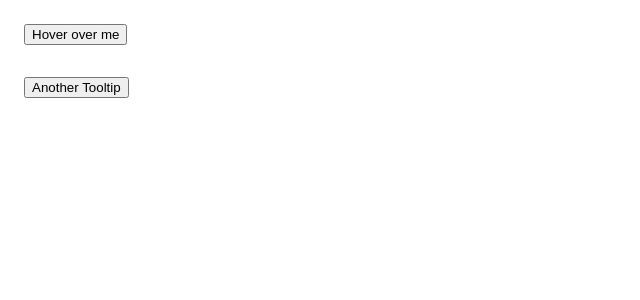
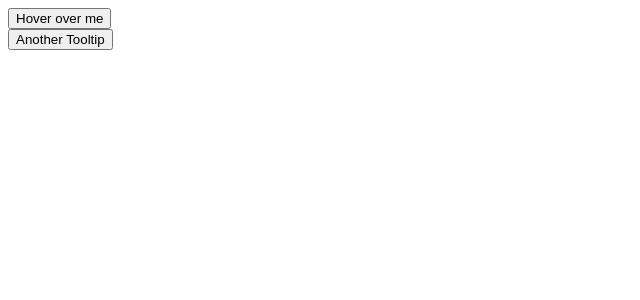
Before and after one commit to acciojob/react-composition-3-Ayushrawat777, a React app: page / in a window 1280 px wide. Shown: the top 300 px of the page, without its empty margins (0-640 px from the left). Built offline with nearby package versions, Linux system fonts and the light colour scheme.

Commit message:
Update Tooltip.js

```diff
--- a/src/components/Tooltip.js
+++ b/src/components/Tooltip.js
@@ -1,18 +1,16 @@
+import React, { useState } from "react";
 
-import React, { useState } from 'react'
+const Tooltip = (props) => {
+    const [showTooltip, setShowTooltip] = useState(false);
+  const {text, children}=props
+    return (
+      <div onMouseEnter={() => setShowTooltip(true)} onMouseLeave={() => setShowTooltip(false)}>
+        {children}
+        {
+         showTooltip && <div className="tooltiptext">{text}</div>
+        }
+      </div>
+    );
+  };
 
-const Tooltip = ({text,children}) => {
-
-    const [show,setShow]=useState(false);
-
-  return (
-   <>
-   <div className='tooltip'>
-   <div className='tooltip-text' style={{display:show?'block':'none'}}>{text}</div>
-   <div className='child'  onMouseEnter={()=>setShow(true)} onMouseLeave={()=>setShow(false)}>{children}</div>
-   </div>
-   </>
-  )
-}
-
-export default Tooltip
+  export default Tooltip;
```
